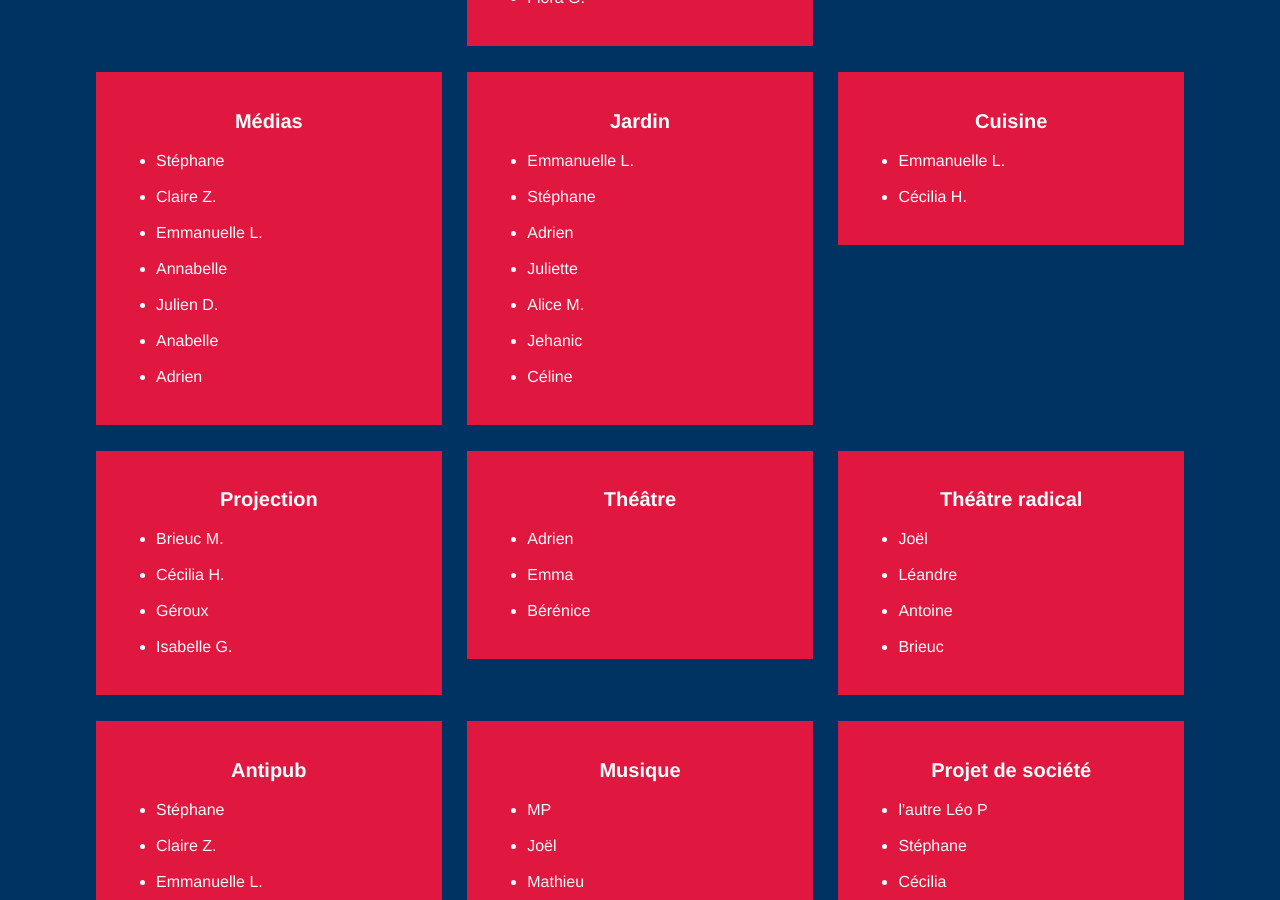
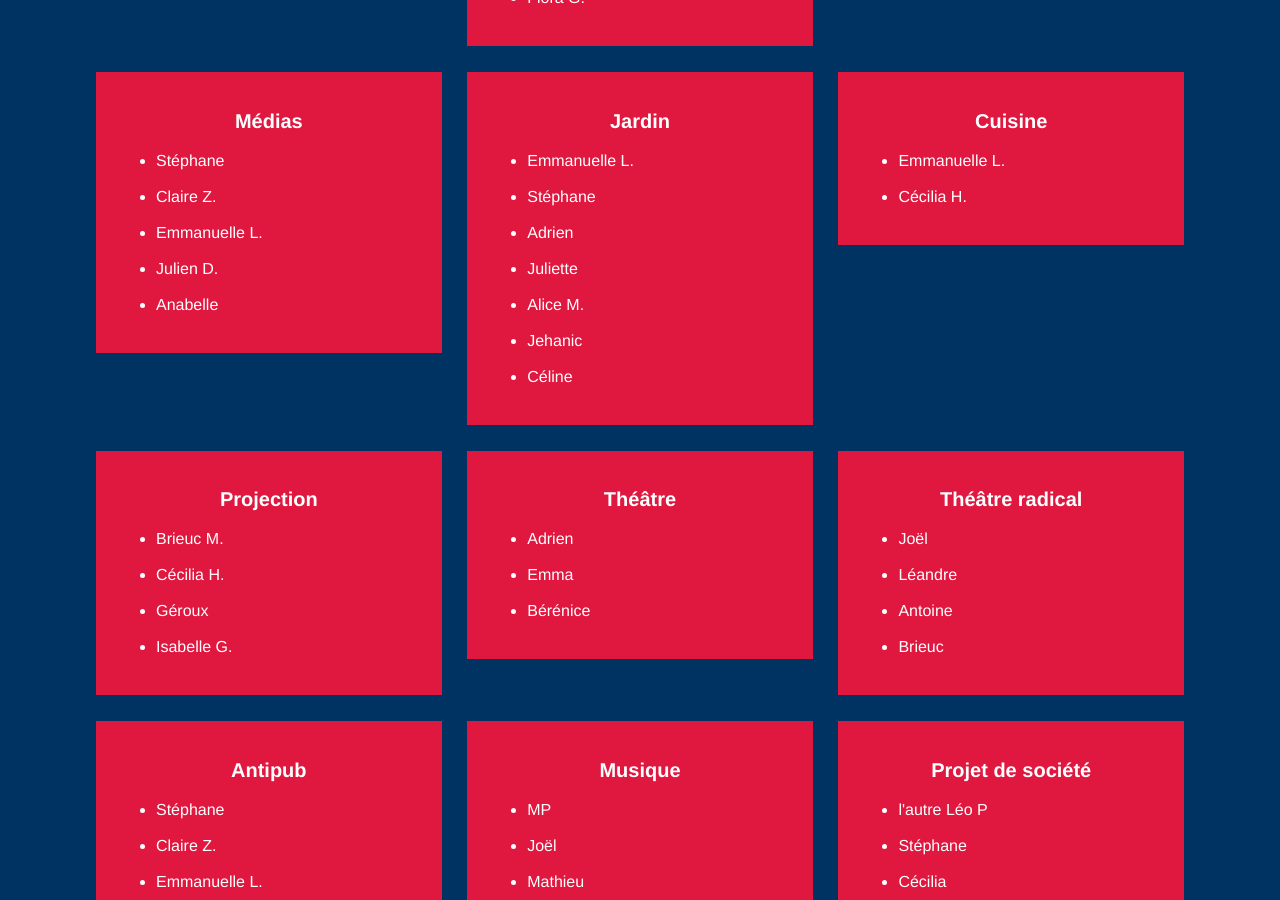
Before and after one commit to clairezed/nuit-debout-epinal, a Jekyll site: the page built from commissions.html, in a window 1280 px wide and 900 px high, scrolled down 806 px. Built offline with Jekyll 4.4.1, drawn with Linux system fonts in a browser that asks for light colours.

Commit message:
update commissions

```diff
--- a/_data/commissions.yml
+++ b/_data/commissions.yml
@@ -13,7 +13,7 @@
 
 - title: Médias
   coordination_link: https://framapad.org/
-  members: ["Stéphane", "Claire Z.", "Emmanuelle L.", "Annabelle", "Julien D.", "Anabelle", "Adrien"]
+  members: ["Stéphane", "Claire Z.", "Emmanuelle L.", "Julien D.", "Anabelle"]
 
 - title: Jardin
   coordination_link: https://framapad.org/
```
